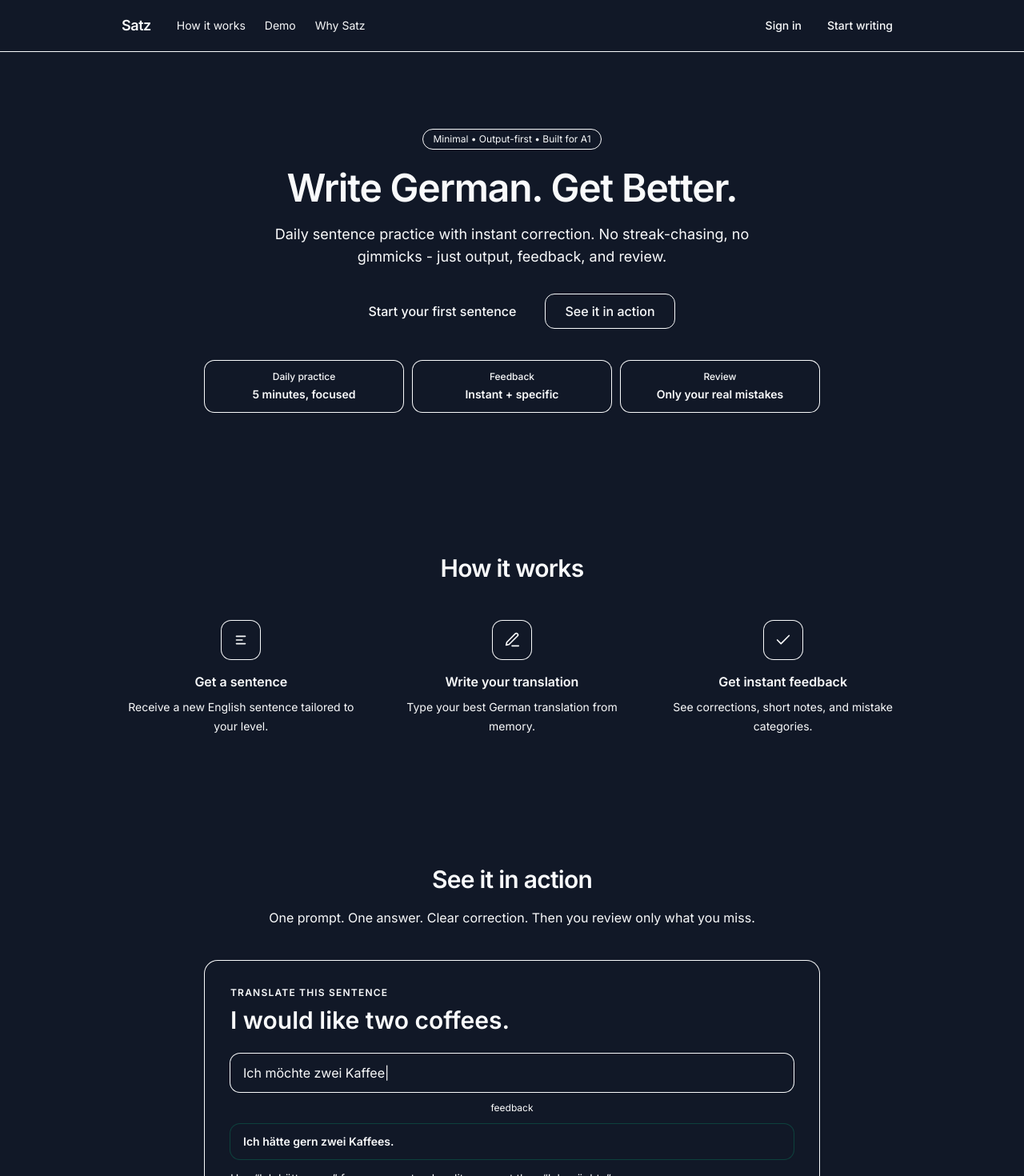
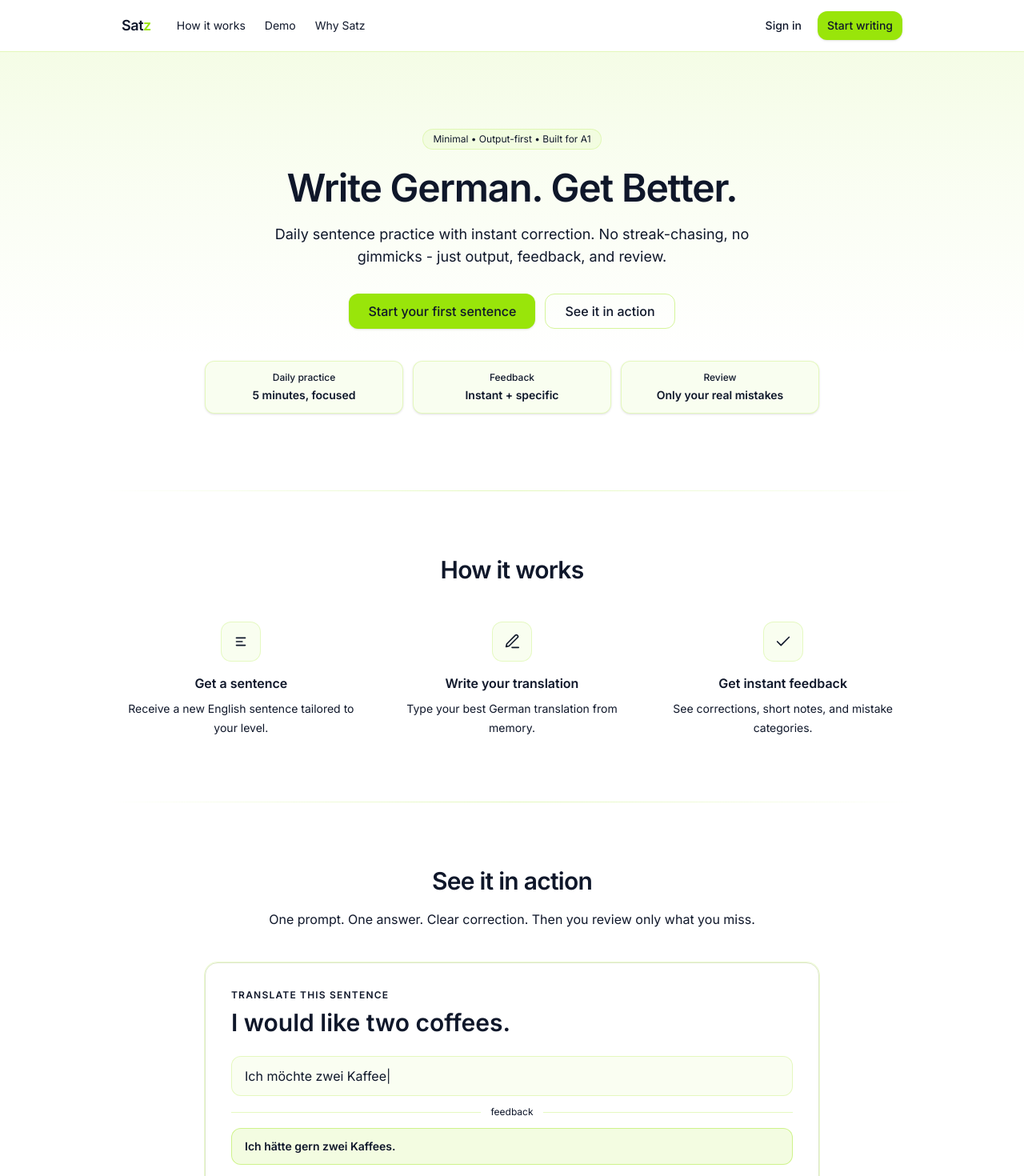
Before and after one commit to beingbiplov/Satz, a Next.js app: page / in a window 1280 px wide. Shown: the top 1470 px of the page at 80% size. Built offline with nearby package versions, Linux system fonts and the light colour scheme.

Commit message:
feat: Enhance UI components with updated styles and improved theming

```diff
--- a/app/app/ui.tsx
+++ b/app/app/ui.tsx
@@ -2,7 +2,6 @@
 
 import Link from "next/link";
 import { supabaseBrowser } from "@/lib/supabase/browser";
-
 import { Button } from "@/components/common/button";
 
 export default function AppShell({ email }: { email: string }) {
@@ -13,25 +12,50 @@ export default function AppShell({ email }: { email: string }) {
   }
 
   return (
-    <main className='min-h-screen bg-satz-bg text-satz-text'>
-      <header className='border-b border-satz-border/50'>
+    <main className='relative min-h-screen bg-background text-foreground'>
+      {/* subtle brand glow */}
+      <div
+        aria-hidden
+        className='pointer-events-none absolute left-1/2 top-16 h-[220px] w-[600px] -translate-x-1/2 blur-3xl'
+        style={{
+          background: "rgb(var(--primary))",
+          opacity: 0.08,
+        }}
+      />
+
+      <header
+        className='relative border-b bg-background/90 backdrop-blur'
+        style={{
+          borderColor: "rgb(var(--primary) / 0.40)",
+        }}
+      >
         <div className='mx-auto flex h-16 max-w-6xl items-center justify-between px-6'>
-          <Link href='/' className='text-lg font-semibold tracking-tight hover:text-primary transition-colors'>
-            Satz
+          {/* Logo with a green accent (no hex hardcode) */}
+          <Link href='/' className='text-lg font-semibold tracking-tight'>
+            Sat
+            <span style={{ color: "rgb(var(--primary))" }}>z</span>
           </Link>
 
           <div className='flex items-center gap-3'>
-            <div className='hidden text-sm text-satz-muted sm:block'>{email}</div>
-            <Button variant='ghost' onClick={signOut} className='px-2 py-2'>
+            <div className='hidden text-sm text-muted-foreground sm:block'>{email}</div>
+
+            <Button variant='ghost' onClick={signOut} size='sm'>
               Sign out
             </Button>
           </div>
         </div>
       </header>
 
-      <div className='mx-auto max-w-6xl px-6 py-10'>
-        <div className='rounded-2xl border border-satz-border/60 bg-white/5 p-6'>
+      <div className='relative mx-auto max-w-6xl px-6 py-10'>
+        <div
+          className='rounded-2xl bg-card p-6 shadow-sm ring-1'
+          style={{
+            // subtle brand-tinted ring
+            boxShadow: "0 0 0 1px rgb(var(--primary) / 0.20)",
+          }}
+        >
           <div className='text-sm font-semibold'>Authenticated ✅</div>
+          <div className='mt-1 text-sm text-muted-foreground'>Brand tokens active.</div>
         </div>
       </div>
     </main>
--- a/app/globals.css
+++ b/app/globals.css
@@ -1,46 +1,88 @@
 @import "tailwindcss";
 
-/* your theme variables below */
 @layer base {
   :root {
-    --background: 249 250 251;
-    --foreground: 17 24 39;
-    --card: 249 250 251;
-    --card-foreground: 17 24 39;
-    --primary: 37 99 235;
-    --primary-foreground: 255 255 255;
-    --muted-foreground: 107 114 128;
-    --border: 226 232 240;
+    --background: 255 255 255;
+    --foreground: 15 23 42; /* slate-900 */
+
+    --card: 255 255 255;
+    --card-foreground: 15 23 42;
+
+    --popover: 255 255 255;
+    --popover-foreground: 15 23 42;
+
+    /* Brand Green */
+    --primary: 153 229 10; /* #99E50A */
+    --primary-foreground: 15 23 42;
+
+    /* Softer green accent surface */
+    --accent: 153 229 10;
+    --accent-foreground: 15 23 42;
+
+    /* Muted stays neutral */
+    --muted: 241 245 249;
+    --muted-foreground: 100 116 139;
+
+    /* Border slightly tinted toward green */
+    --border: 220 230 200;
+
+    --input: 220 230 200;
+
+    /* Focus rings green */
+    --ring: 153 229 10;
+
+    --destructive: 239 68 68;
+    --destructive-foreground: 255 255 255;
+
     --radius: 12px;
-  }
-
-  .dark {
-    /* Background: slightly deeper */
-    --background: 17 24 39; /* #111827 */
-
-    /* Foreground stays */
-    --foreground: 249 250 251; /* #F9FAFB */
-
-    /* Card: slightly lighter than background */
-    --card: 24 34 54; /* ~#182236 */
-    --card-foreground: 249 250 251;
-
-    /* Muted: use a warm-ish tint to avoid cold monotone */
-    --muted: 255 255 255;
-    --muted-foreground: 166 173 187; /* slightly warmer than 9CA3AF */
-
-    /* Border: softer (less contrast) */
-    --border: 55 65 81; /* #374151 */
-
-    /* Primary unchanged */
-    --primary: 37 99 235;
-    --primary-foreground: 255 255 255;
-
-    --ring: 37 99 235;
   }
 
   body {
     background: rgb(var(--background));
     color: rgb(var(--foreground));
   }
+
+  ::selection {
+    background: rgb(var(--primary) / 0.3);
+  }
 }
+
+@layer utilities {
+  /* Brand color helpers (Tailwind v4-safe) */
+  .bg-brand {
+    background-color: rgb(var(--primary));
+  }
+  .text-brand-ink {
+    color: rgb(var(--primary-foreground));
+  }
+
+  .bg-brand-05 {
+    background-color: rgb(var(--primary) / 0.05);
+  }
+  .bg-brand-10 {
+    background-color: rgb(var(--primary) / 0.1);
+  }
+  .bg-brand-12 {
+    background-color: rgb(var(--primary) / 0.12);
+  }
+  .bg-brand-15 {
+    background-color: rgb(var(--primary) / 0.15);
+  }
+
+  .border-brand-30 {
+    border-color: rgb(var(--primary) / 0.3);
+  }
+  .border-brand-40 {
+    border-color: rgb(var(--primary) / 0.4);
+  }
+  .border-brand-55 {
+    border-color: rgb(var(--primary) / 0.55);
+  }
+
+  .ring-brand-35 {
+    --tw-ring-color: rgb(var(--primary) / 0.35);
+  }
+  .ring-brand-45 {
+    --tw-ring-color: rgb(var(--primary) / 0.45);
+  }
+}
--- a/app/layout.tsx
+++ b/app/layout.tsx
@@ -12,7 +12,7 @@ export const metadata: Metadata = {
 
 export default function RootLayout({ children }: { children: React.ReactNode }) {
   return (
-    <html lang='en' className='dark'>
+    <html lang='en'>
       <body className={inter.className}>{children}</body>
     </html>
   );
--- a/app/login/page.tsx
+++ b/app/login/page.tsx
@@ -1,7 +1,6 @@
 "use client";
 
 import { supabaseBrowser } from "@/lib/supabase/browser";
-
 import { Button } from "@/components/common/button";
 
 function GoogleIcon() {
@@ -46,23 +45,42 @@ export default function LoginPage() {
   }
 
   return (
-    <main className='flex min-h-screen items-center justify-center bg-background px-6'>
-      <div className='mx-auto w-full max-w-[360px]'>
+    <main className='relative flex min-h-screen items-center justify-center bg-background px-6'>
+      {/* subtle brand glow */}
+      <div
+        aria-hidden
+        className='pointer-events-none absolute top-0 left-1/2 h-[300px] w-[600px] -translate-x-1/2 blur-3xl'
+        style={{
+          backgroundColor: "rgb(var(--primary))",
+          opacity: 0.08,
+        }}
+      />
+
+      <div className='relative mx-auto w-full max-w-[380px]'>
         {/* Logo */}
         <div className='mb-10 text-center'>
-          <h1 className='text-3xl font-semibold tracking-tight text-foreground'>Satz</h1>
-          <p className='mt-2 text-sm text-muted-foreground'>Write German. Get better.</p>
+          <h1 className='text-3xl font-semibold tracking-tight text-foreground'>
+            Sat
+            <span style={{ color: "rgb(var(--primary))" }}>z</span>
+          </h1>
+
+          <p className='mt-2 text-sm text-muted-foreground'>Write German. Get Better.</p>
         </div>
 
         {/* Card */}
-        <div className='rounded-xl border border-border/60 bg-card shadow-sm p-[16px]'>
+        <div
+          className='rounded-xl bg-card p-6 shadow-sm'
+          style={{
+            border: "1px solid rgb(var(--primary) / 0.28)",
+          }}
+        >
           <div className='mb-6'>
             <h2 className='text-lg font-medium text-foreground'>Sign in</h2>
             <p className='mt-1 text-sm text-muted-foreground'>Save progress and review your mistakes.</p>
           </div>
 
           <div className='flex justify-center'>
-            <Button variant='outline' onClick={signInWithGoogle} className='px-4 py-2.5'>
+            <Button variant='outline' onClick={signInWithGoogle} className='gap-3'>
               <GoogleIcon />
               Continue with Google
             </Button>
@@ -71,7 +89,9 @@ export default function LoginPage() {
           <p className='mt-4 text-center text-xs text-muted-foreground'>No spam. Just learning.</p>
         </div>
 
-        <p className='mt-8 text-center text-xs text-muted-foreground'>Minimal. Output-first. Built for A1 learners.</p>
+        <p className='mt-8 text-center text-xs text-muted-foreground' style={{ color: "rgb(var(--primary))" }}>
+          Minimal. Output-first. Built for A1 learners.
+        </p>
       </div>
     </main>
   );
--- a/app/page.tsx
+++ b/app/page.tsx
@@ -7,13 +7,26 @@ function Container({ children }: { children: React.ReactNode }) {
 
 function Divider() {
   return (
-    <div className='mx-auto h-px w-full max-w-5xl bg-gradient-to-r from-transparent via-border/70 to-transparent' />
+    <div className='mx-auto w-full max-w-5xl'>
+      <div
+        className='h-px w-full'
+        style={{
+          background: "linear-gradient(to right, transparent, rgb(var(--primary) / 0.28), transparent)",
+        }}
+      />
+    </div>
   );
 }
 
 function Pill({ children }: { children: React.ReactNode }) {
   return (
-    <span className='inline-flex items-center rounded-full border border-border/60 bg-muted/10 px-3 py-1 text-xs text-muted-foreground'>
+    <span
+      className='inline-flex items-center rounded-full px-3 py-1 text-xs text-muted-foreground'
+      style={{
+        backgroundColor: "rgb(var(--primary) / 0.06)",
+        border: "1px solid rgb(var(--primary) / 0.20)",
+      }}
+    >
       {children}
     </span>
   );
@@ -34,7 +47,7 @@ function Icon({ path }: { path: string }) {
       height='22'
       viewBox='0 0 24 24'
       fill='none'
-      className='text-muted-foreground'
+      className='transition-colors'
       xmlns='http://www.w3.org/2000/svg'
       aria-hidden='true'
     >
@@ -45,11 +58,21 @@ function Icon({ path }: { path: string }) {
 
 function Step({ title, desc, icon }: { title: string; desc: string; icon: React.ReactNode }) {
   return (
-    <div className='group flex flex-col items-center text-center'>
-      <div className='mb-4 flex h-12 w-12 items-center justify-center rounded-xl bg-card/70 ring-1 ring-border/40 transition-colors group-hover:bg-card/90'>
-        {icon}
+    <div className='group flex flex-col items-center text-center transition-colors'>
+      <div
+        className='mb-4 flex h-12 w-12 items-center justify-center rounded-xl transition-all duration-200 group-hover:scale-105'
+        style={{
+          backgroundColor: "rgb(var(--primary) / 0.06)",
+          boxShadow: "0 0 0 1px rgb(var(--primary) / 0.25)",
+        }}
+      >
+        <div className='text-muted-foreground transition-colors duration-200 group-hover:text-[rgb(var(--primary))]'>
+          {icon}
+        </div>
       </div>
+
       <div className='text-base font-semibold text-foreground'>{title}</div>
+
       <p className='mt-2 max-w-xs text-sm leading-6 text-muted-foreground'>{desc}</p>
     </div>
   );
@@ -57,7 +80,13 @@ function Step({ title, desc, icon }: { title: string; desc: string; icon: React.
 
 function Stat({ label, value }: { label: string; value: string }) {
   return (
-    <div className='rounded-xl bg-card/70 px-4 py-3 ring-1 ring-border/40'>
+    <div
+      className='rounded-xl px-4 py-3 shadow-sm'
+      style={{
+        backgroundColor: "rgb(var(--primary) / 0.06)",
+        border: "1px solid rgb(var(--primary) / 0.22)",
+      }}
+    >
       <div className='text-xs font-medium text-muted-foreground'>{label}</div>
       <div className='mt-1 text-sm font-semibold text-foreground'>{value}</div>
     </div>
@@ -66,24 +95,48 @@ function Stat({ label, value }: { label: string; value: string }) {
 
 function MockCard() {
   return (
-    <div className='rounded-2xl bg-card/70 p-6 shadow-sm ring-1 ring-border/40 sm:p-8'>
+    <div
+      className='rounded-2xl bg-card p-6 sm:p-8 border shadow-sm'
+      style={{
+        borderColor: "rgb(var(--border))",
+        boxShadow: `
+          0 1px 2px rgba(0,0,0,0.04),
+          0 0 0 1px rgb(var(--primary) / 0.18)
+        `,
+      }}
+    >
       <div className='text-xs font-semibold tracking-widest text-muted-foreground'>TRANSLATE THIS SENTENCE</div>
 
       <div className='mt-2 text-2xl font-semibold text-foreground sm:text-3xl'>I would like two coffees.</div>
 
       <div className='mt-6 grid gap-3'>
-        <div className='rounded-xl bg-muted/10 px-4 py-3 text-muted-foreground ring-1 ring-border/40'>
-          Ich möchte zwei Kaffee<span className='animate-pulse'>|</span>
+        {/* User input */}
+        <div
+          className='rounded-xl px-4 py-3 text-muted-foreground'
+          style={{
+            backgroundColor: "rgb(var(--primary) / 0.05)",
+            border: "1px solid rgb(var(--primary) / 0.22)",
+          }}
+        >
+          Ich möchte zwei Kaffee
+          <span className='animate-pulse'>|</span>
         </div>
 
+        {/* Feedback separator */}
         <div className='flex items-center gap-3'>
-          <div className='h-px flex-1 bg-border/60' />
+          <div className='h-px flex-1' style={{ backgroundColor: "rgb(var(--primary) / 0.25)" }} />
           <div className='text-xs text-muted-foreground'>feedback</div>
-          <div className='h-px flex-1 bg-border/60' />
+          <div className='h-px flex-1' style={{ backgroundColor: "rgb(var(--primary) / 0.25)" }} />
         </div>
 
-        {/* subtle “correct” accent to break monotony */}
-        <div className='rounded-xl bg-muted/10 px-4 py-3 ring-1 ring-emerald-500/25'>
+        {/* Correct answer */}
+        <div
+          className='rounded-xl px-4 py-3'
+          style={{
+            backgroundColor: "rgb(var(--primary) / 0.12)",
+            border: "1px solid rgb(var(--primary) / 0.40)",
+          }}
+        >
           <div className='text-sm font-semibold text-foreground'>Ich hätte gern zwei Kaffees.</div>
         </div>
 
@@ -113,19 +166,17 @@ function MockCard() {
 
 export default function HomePage() {
   return (
-    <main className='min-h-screen bg-background text-foreground'>
-      {/* Subtle hero glow (less intense, slightly off-center) */}
-      <div aria-hidden className='pointer-events-none absolute inset-0 overflow-hidden'>
-        <div className='absolute left-[55%] top-[-260px] h-[620px] w-[620px] -translate-x-1/2 rounded-full bg-primary/10 blur-3xl' />
-      </div>
-
+    <main className='relative min-h-screen bg-background text-foreground'>
       {/* Header */}
-      <header className='relative border-b border-border/50'>
+      <header
+        className='relative border-b bg-background/80 backdrop-blur'
+        style={{ borderColor: "rgb(var(--primary) / 0.28)" }}
+      >
         <Container>
           <div className='flex h-16 items-center justify-between'>
             <div className='flex items-center gap-8'>
-              <Link href='/' className='text-lg font-semibold tracking-tight transition-opacity hover:opacity-80'>
-                Satz
+              <Link href='/' className='text-lg font-semibold tracking-tight'>
+                Sat<span style={{ color: "rgb(var(--primary))" }}>z</span>
               </Link>
 
               <nav className='hidden items-center gap-6 md:flex'>
@@ -147,10 +198,26 @@ export default function HomePage() {
         </Container>
       </header>
 
-      {/* Hero */}
-      <section className='relative py-20 sm:py-24'>
+      {/*    */}
+      <section className='relative py-20 sm:py-24 overflow-hidden'>
+        {/* Soft brand gradient background */}
+        <div
+          aria-hidden
+          className='absolute inset-0'
+          style={{
+            background: `
+        linear-gradient(
+          to bottom,
+          rgb(var(--primary) / 0.10),
+          rgb(var(--primary) / 0.05) 30%,
+          transparent 70%
+        )
+      `,
+          }}
+        />
+
         <Container>
-          <div className='flex flex-col items-center text-center'>
+          <div className='relative flex flex-col items-center text-center'>
             <Pill>Minimal • Output-first • Built for A1</Pill>
 
             <h1 className='mt-6 text-4xl font-semibold tracking-tight sm:text-5xl'>Write German. Get Better.</h1>
@@ -248,7 +315,7 @@ export default function HomePage() {
       </section>
 
       {/* Footer */}
-      <footer className='border-t border-border/50 py-10'>
+      <footer className='border-t py-10' style={{ borderColor: "rgb(var(--primary) / 0.18)" }}>
         <Container>
           <div className='flex flex-col items-center justify-between gap-6 sm:flex-row'>
             <div className='text-sm text-muted-foreground'>© {new Date().getFullYear()} Satz</div>
--- a/components/common/button.tsx
+++ b/components/common/button.tsx
@@ -26,7 +26,9 @@ export function Button(props: ButtonAsButton | ButtonAsLink) {
   const { variant = "primary", size = "md", className, children, ...rest } = props as any;
 
   const base =
-    "inline-flex items-center justify-center gap-2 rounded-xl font-medium transition-all duration-150 focus:outline-none focus:ring-2 focus:ring-primary/40 disabled:opacity-50 disabled:pointer-events-none cursor-pointer";
+    "inline-flex items-center justify-center gap-2 rounded-xl font-medium transition-all duration-150 " +
+    "focus:outline-none focus:ring-2 focus:ring-[rgb(var(--primary)/0.35)] " +
+    "disabled:opacity-50 disabled:pointer-events-none cursor-pointer active:translate-y-[0.5px]";
 
   const sizes: Record<ButtonSize, string> = {
     sm: "h-9 px-3 text-sm",
@@ -35,18 +37,21 @@ export function Button(props: ButtonAsButton | ButtonAsLink) {
   };
 
   const variants: Record<ButtonVariant, string> = {
-    primary: "bg-primary text-primary-foreground hover:opacity-90 active:scale-[0.98]",
+    primary:
+      "bg-[rgb(var(--primary))] text-[rgb(var(--primary-foreground))] " +
+      "hover:bg-[rgb(var(--primary)/0.9)] shadow-sm",
 
-    outline: "border border-border bg-card text-foreground hover:bg-muted/40",
+    outline:
+      "border border-[rgb(var(--primary)/0.4)] bg-background text-foreground " +
+      "hover:bg-[rgb(var(--primary)/0.08)] hover:border-[rgb(var(--primary)/0.6)]",
 
-    ghost: "bg-transparent text-foreground hover:bg-muted/40",
+    ghost: "bg-transparent text-foreground hover:bg-[rgb(var(--primary)/0.08)]",
 
-    danger: "bg-destructive text-destructive-foreground hover:opacity-90 active:scale-[0.98]",
+    danger: "bg-destructive text-destructive-foreground hover:opacity-90 shadow-sm",
   };
 
   const classes = cn(base, sizes[size], variants[variant], className);
 
-  // If href exists → render Link
   if ("href" in props && props.href) {
     return (
       <Link href={props.href} className={classes}>
```
Also changed, not shown: components/ui/button.tsx (+18 -29 lines).
